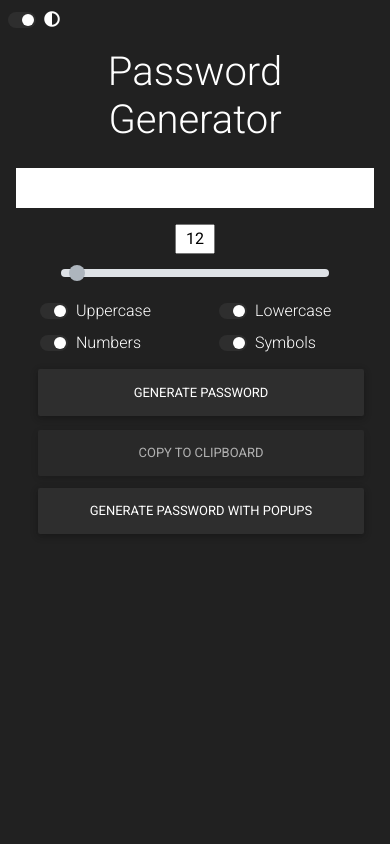
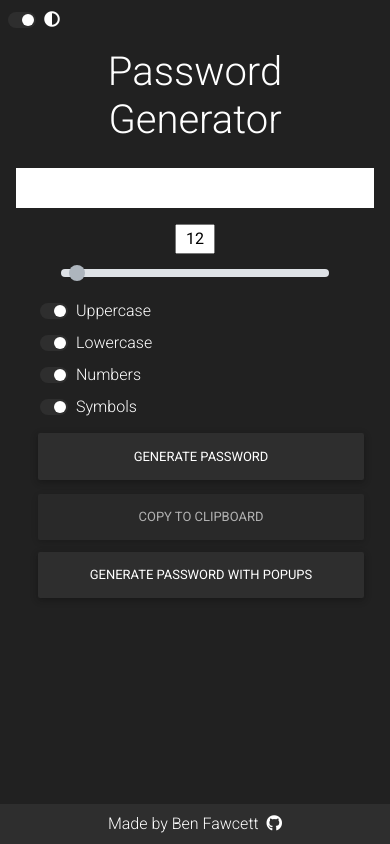
Before and after one commit to hexagonatron/AnotherPasswordGenerator, a plain HTML site: page index.html in a window 390 px wide. Drawn offline with nearby package versions, Linux system fonts and the light colour scheme.

Commit message:
Minor tweaks/bug fixes

```diff
--- a/index.html
+++ b/index.html
@@ -43,28 +43,28 @@
                 </div>
                 <div class="row char-options">
                     <div
-                        class="option-box col-6 d-flex flex-md-column-reverse justify-content-between justify-content-md-center align-items-left mb-2 pl-4">
+                        class="option-box col-12 col-sm-6 d-flex flex-md-column-reverse justify-content-between justify-content-md-center align-items-left mb-2 pl-4">
                         <div class="custom-control custom-switch">
                             <input type="checkbox" id="customSwitches1" class="custom-control-input password-option upper-switch" checked>
                             <label for="customSwitches1" class="custom-control-label unselectable">Uppercase</label>
                         </div>
                     </div>
                     <div
-                        class="option-box col-6 d-flex flex-md-column-reverse justify-content-between justify-content-md-center align-items-left mb-2 pl-4">
+                        class="option-box col-12 col-sm-6 d-flex flex-md-column-reverse justify-content-between justify-content-md-center align-items-left mb-2 pl-4">
                         <div class="custom-control custom-switch">
                             <input type="checkbox" id="customSwitches2" class="custom-control-input password-option lower-switch" checked>
                             <label for="customSwitches2" class="custom-control-label unselectable">Lowercase</label>
                         </div>
                     </div>
                     <div
-                        class="option-box col-6 d-flex flex-md-column-reverse justify-content-between justify-content-md-center align-items-left mb-2 pl-4">
+                        class="option-box col-12 col-sm-6 d-flex flex-md-column-reverse justify-content-between justify-content-md-center align-items-left mb-2 pl-4">
                         <div class="custom-control custom-switch">
                             <input type="checkbox" id="customSwitches3" class="custom-control-input password-option number-switch" checked>
                             <label for="customSwitches3" class="custom-control-label unselectable">Numbers</label>
                         </div>
                     </div>
                     <div
-                        class="option-box col-6 d-flex flex-md-column-reverse justify-content-between justify-content-md-center align-items-left mb-2 pl-4">
+                        class="option-box col-12 col-sm-6 d-flex flex-md-column-reverse justify-content-between justify-content-md-center align-items-left mb-2 pl-4">
                         <div class="custom-control custom-switch">
                             <input type="checkbox" id="customSwitches4" class="custom-control-input password-option symbol-switch" checked>
                             <label for="customSwitches4" class="custom-control-label unselectable">Symbols</label>
@@ -81,6 +81,13 @@
                 </div>
             </div>
         </div>
+
+        <div class="spacer-footer"></div>
+        <footer class="footer mt-auto py-2">
+            <p class="text-center my-auto">Made by Ben Fawcett <a
+                    href="https://github.com/hexagonatron/" target="_blank" rel="noopener noreferrer"><i
+                        class="fab fa-github pl-1 text-white"></i></a></p>
+        </footer>
 
 
 
--- a/script.js
+++ b/script.js
@@ -21,6 +21,8 @@ let genPopupBut = document.querySelector("#gen-popup-button");
 let passwordOut = document.querySelector(".password-out");
 
 let optionBoxes = document.querySelectorAll("input.password-option[type=\"checkbox\"");
+
+let footerElement = document.querySelector("footer");
 
 let allButtons = document.querySelectorAll("button");
 
@@ -98,6 +100,7 @@ var genPopups = () => {
     } else {
         //if not all false, call gen password function
         genPassword();
+        genPasswordBut.disabled = false;
     }
 
 }
@@ -228,6 +231,10 @@ darkModeSwitch.addEventListener("change",(e) => {
         button.classList.toggle("btn-elegant");
         button.classList.toggle("btn-primary");
 
-    })
+    });
+
+    //Toggle footer classes
+    footerElement.classList.toggle("bg-primary");
+    footerElement.classList.toggle("text-white");
 
 })
--- a/style.css
+++ b/style.css
@@ -1,3 +1,13 @@
+html {
+    overflow: auto;
+}
+
+body {
+    min-height: 100vh;
+    width: 100%;
+    position: relative;
+    overflow: auto;
+}
 
 .dark-mode #password-length-slider::-webkit-slider-thumb {
     -webkit-appearance: none;
@@ -43,6 +53,29 @@
     user-select: none;
 }
 
+.spacer-footer {
+    height: 40px;
+    width: 40px;
+    margin: 0;
+    padding: 0;
+    box-sizing: border-box;
+    background-color: transparent;
+}
+
+footer {
+    position: absolute;
+    bottom: 0;
+    width: 100%;
+}
+
+.dark-mode footer {
+    background-color: rgb(46, 46, 46);
+}
+
+.dark-mode footer a i:hover {
+    color: #bfbfbf!important;
+}
+
 /* Letter styling */
 
 .dark-mode .letterChar {
@@ -79,3 +112,7 @@
     border: 2px solid black;
     font-weight: bold;
 }
+
+.light-mode footer a i:hover {
+    color: #eeeeee!important;
+}
```
